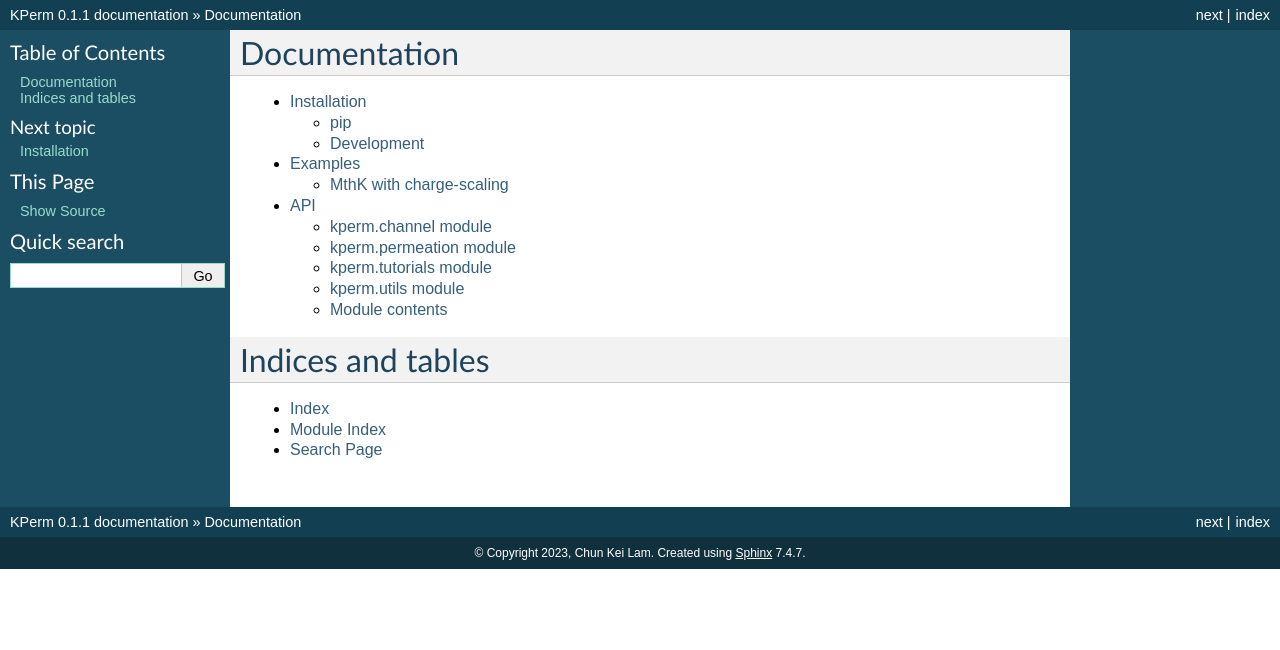
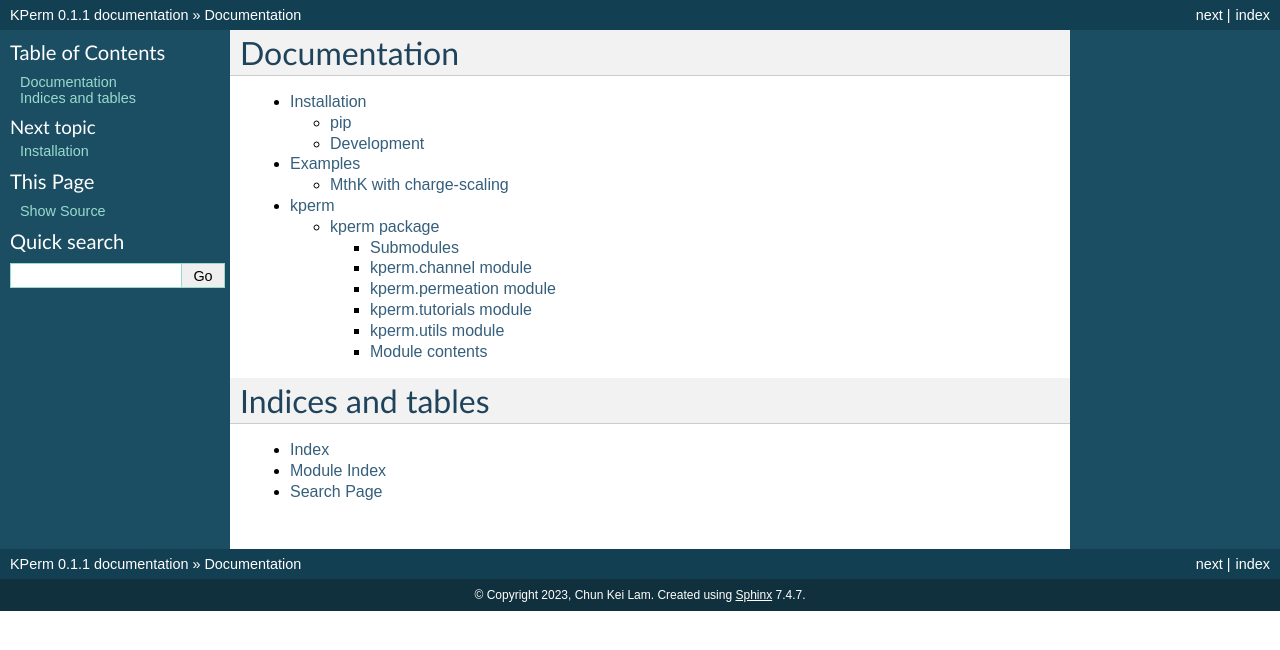
Before and after one commit to deGrootLab/KPerm, a Sphinx documentation site: the page built from docs/source/index.rst, in a window 1280 px wide. Shown: the top 650 px of the page. Built offline with Sphinx 7.4.7, drawn with Linux system fonts in a browser that asks for light colours.

Commit message:
not showing notebook directly in documentation

```diff
--- /dev/null
+++ b/docs/source/examples.rst
@@ -0,0 +1,6 @@
+Examples
+=================================
+
+MthK with charge-scaling
+------------------------------------------------------------
+`Link to Jupyter notebook <https://github.com/deGrootLab/KPerm/blob/main/docs/notebooks/charge-scaling-nb.ipynb>`_
--- a/docs/source/index.rst
+++ b/docs/source/index.rst
@@ -7,11 +7,12 @@
 =================================
 
 .. toctree::
-   :maxdepth: 2
+   :maxdepth: 3
 
    installation
-   tutorials/index
-   api
+   examples
+
+   modules
 
 Indices and tables
 ==================
--- a/docs/source/api.rst
+++ b/docs/source/kperm.rst
@@ -1,5 +1,8 @@
-API
+kperm package
 =============
+
+Submodules
+----------
 
 kperm.channel module
 --------------------
--- /dev/null
+++ b/docs/source/modules.rst
@@ -0,0 +1,7 @@
+kperm
+=====
+
+.. toctree::
+   :maxdepth: 4
+
+   kperm
```
Also changed, not shown: docs/source/tutorials/index.rst (deleted, +0 -7 lines), docs/notebooks/charge-scaling-nb.ipynb (renamed from docs/source/tutorials/charge-scaling-nb.ipynb).
